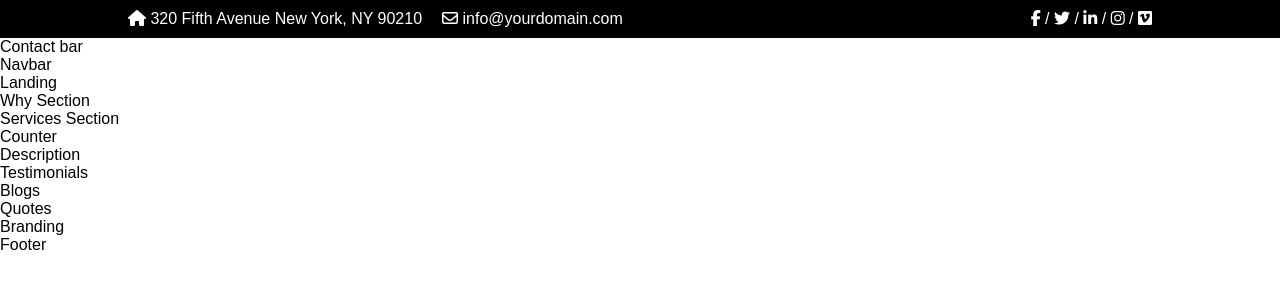
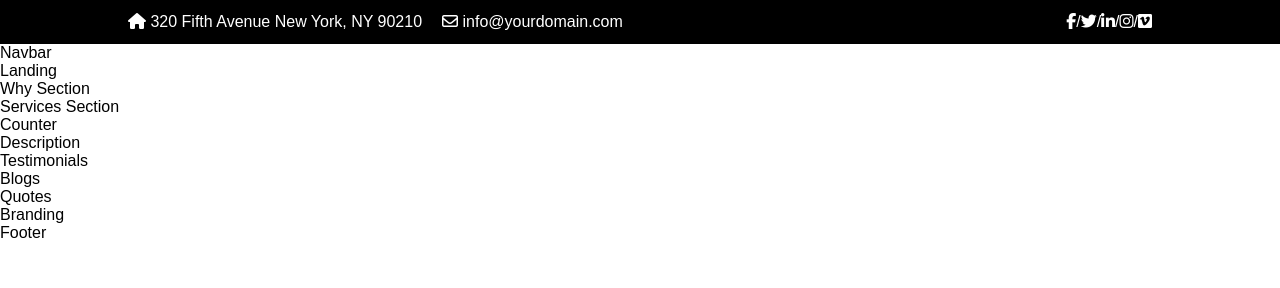
Before and after one commit to JasonWandrag/mobile-repair-site, a plain HTML site: page index.html in a window 1280 px wide. Drawn offline with Linux system fonts and the light colour scheme.

Commit message:
first commit

```diff
--- a/index.html
+++ b/index.html
@@ -15,7 +15,7 @@
   <body>
     <!-- Social Bar -->
     <div id="social">
-      <div class="social-contact">
+      <div>
         <p><i class="fas fa-home"></i> 320 Fifth Avenue New York, NY 90210</p>
         <p><i class="far fa-envelope"></i> info@yourdomain.com</p>
       </div>
@@ -25,7 +25,30 @@
         <i class="fab fa-vimeo"></i>
       </div>
     </div>
-    <div>Contact bar</div>
+
+    <!-- Contact Bar -->
+    <!-- <div id="contact">
+      <img src="./images/logo.png" alt="Mobile Repair Logo" />
+      <div class="contact-wrapper">
+        <div>
+          <i class="fas fa-phone-alt"></i>
+          <div>
+            <p>Contact Us</p>
+            <p>(012)345-6789</p>
+          </div>
+        </div>
+
+        <div>
+          <i class="far fa-clock"></i>
+          <div>
+            <p>Working Time</p>
+            <p>Mon - Sat: 10:00 - 18:00</p>
+          </div>
+        </div>
+        <a href="#">Get a free quote </a>
+      </div>
+    </div> -->
+
     <nav>Navbar</nav>
     <section>Landing</section>
     <section>Why Section</section>
--- a/styles/social.css
+++ b/styles/social.css
@@ -1,26 +1,23 @@
 * {
+  padding: 0;
   margin: 0;
-  padding: 0;
   box-sizing: border-box;
 }
-
 body {
   font-family: sans-serif;
 }
-
 #social {
+  display: flex;
+  justify-content: space-between;
   background-color: black;
   color: white;
-  display: flex;
-  justify-content: space-between;
   align-items: center;
-  padding: 10px 10%;
+  padding: 1% 10%;
 }
 
-.social-contact {
+#social div {
   display: flex;
 }
-
-.social-contact p {
+#social p {
   margin-right: 20px;
 }
```
Also changed, not shown: styles/contact.css (added, +16 -0 lines), images/logo.png (added).
